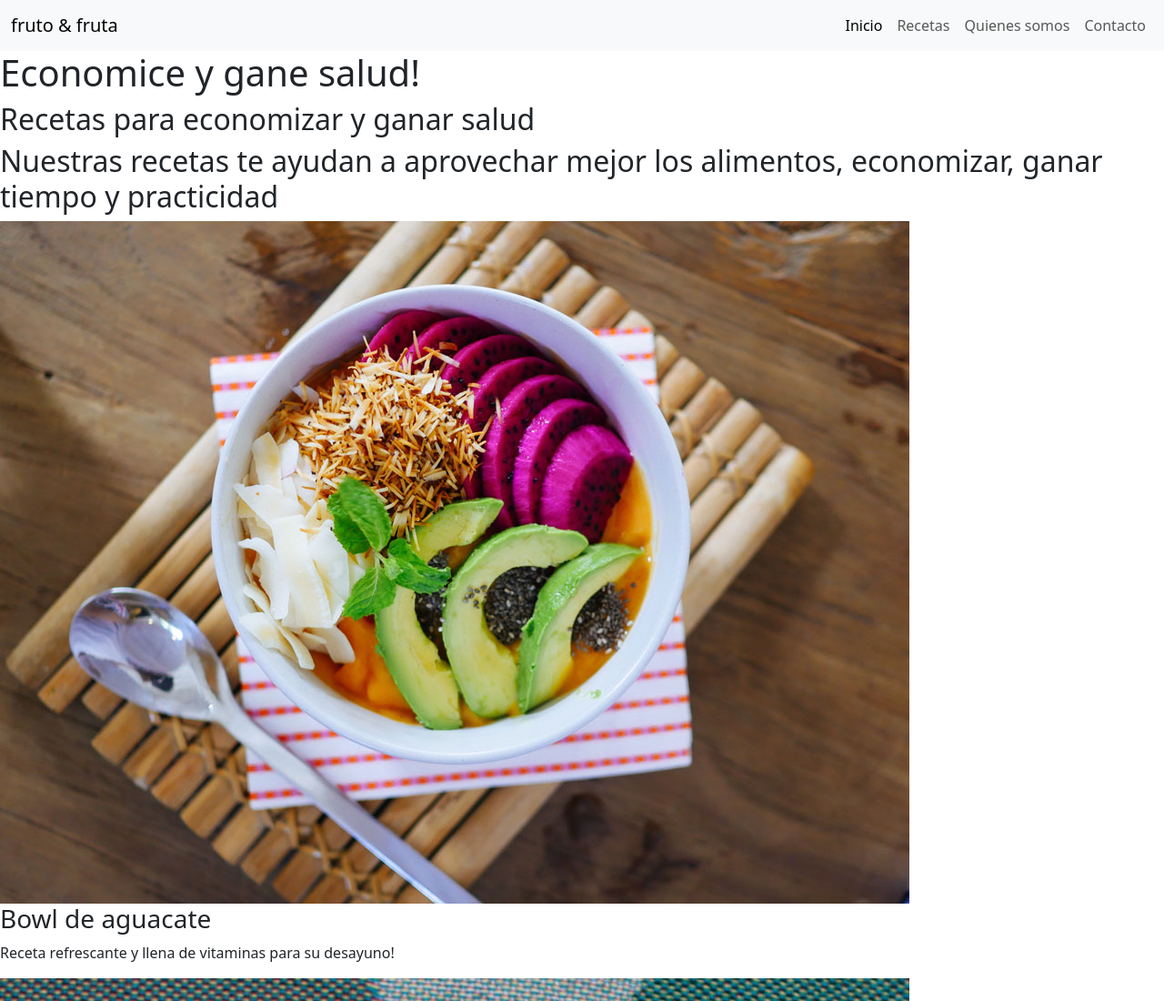
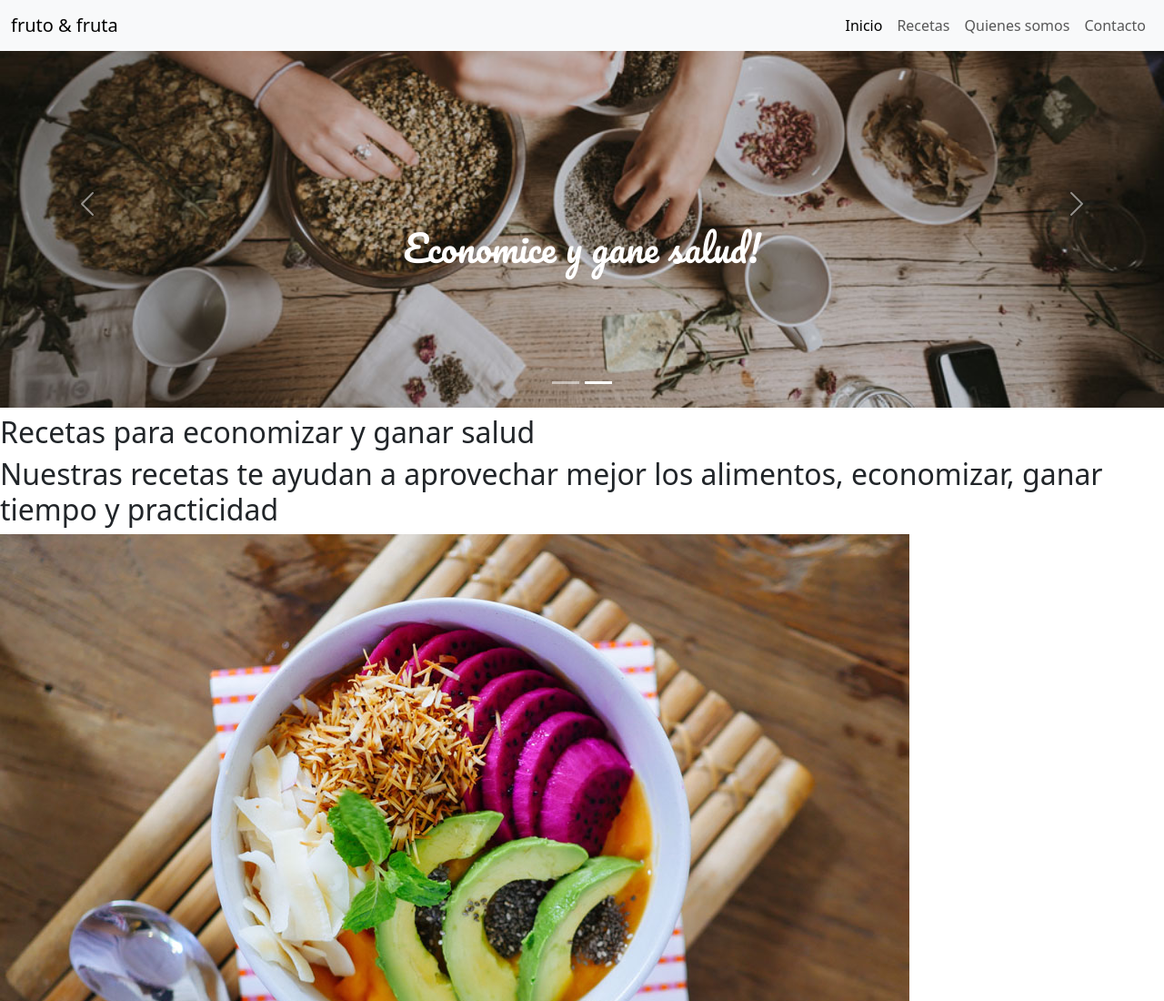
Before and after one commit to SofiDevO/bootstrap-curso, a plain HTML site: page index.html in a window 1280 px wide. Shown: the top 1100 px of the page at 91% size. Drawn offline with nearby package versions, Linux system fonts and the light colour scheme.

Commit message:
Clase 12

```diff
--- a/index.html
+++ b/index.html
@@ -7,6 +7,9 @@
   <title>fruta y fruto</title>
   <link href="https://cdn.jsdelivr.net/npm/bootstrap@5.3.2/dist/css/bootstrap.min.css" rel="stylesheet" integrity="sha384-T3c6CoIi6uLrA9TneNEoa7RxnatzjcDSCmG1MXxSR1GAsXEV/Dwwykc2MPK8M2HN" crossorigin="anonymous">
   <link rel="stylesheet" type="text/css" href="src/style.css">
+  <link rel="preconnect" href="https://fonts.googleapis.com">
+<link rel="preconnect" href="https://fonts.gstatic.com" crossorigin>
+<link href="https://fonts.googleapis.com/css2?family=Pacifico&display=swap" rel="stylesheet">
 </head>
 
 <body>
@@ -26,10 +29,40 @@
       </div>
     </div>
   </nav>
-  <title>fruto & fruta</title>
+  <div id="carouselExampleCaptions" class="carousel slide pt-5" data-bs-interval="3000" data-bs-ride="carousel">
+    <div class="carousel-indicators">
+      <button type="button" data-bs-target="#carouselExampleCaptions" data-bs-slide-to="0" class="active" aria-current="true" aria-label="Slide 1"></button>
+      <button type="button" data-bs-target="#carouselExampleCaptions" data-bs-slide-to="1" aria-label="Slide 2"></button>
 
-  <h1 class="titulo">Reaproveche mejor los alimentos!</h1>
-  <h1>Economice y gane salud!</h1>
+    </div>
+    <div class="carousel-inner ">
+      <div class="carousel-item active ">
+        <img src="./src/img/carrusel-img1.jpg" class="d-block w-100 img__carrusel" alt="imagen carrusel">
+        <div class="carousel-caption  d-md-block h-50 d-inline-block">
+          <h1 class="titulo__carrusel">Reaproveche mejor los alimentos!</h1>
+        </div>
+      </div>
+      <div class="carousel-item">
+        <img src="./src/img/carrusel-img2.jpg" class="d-block w-100 img__carrusel" alt="imagen carrusel">
+        <div class="carousel-caption  d-md-block h-50 d-inline-block">
+          <h1 class="titulo__carrusel">Economice y gane salud!</h1>
+        </div>
+      </div>
+    </div>
+    <button class="carousel-control-prev" type="button" data-bs-target="#carouselExampleCaptions" data-bs-slide="prev">
+      <span class="carousel-control-prev-icon" aria-hidden="true"></span>
+      <span class="visually-hidden">Previous</span>
+    </button>
+    <button class="carousel-control-next" type="button" data-bs-target="#carouselExampleCaptions" data-bs-slide="next">
+      <span class="carousel-control-next-icon" aria-hidden="true"></span>
+      <span class="visually-hidden">Next</span>
+    </button>
+  </div>
+
+
+
+  <h1 class="titulo"></h1>
+  <h1></h1>
 
   <h2 >Recetas para economizar y ganar salud</h2>
   <h2>Nuestras recetas te ayudan a aprovechar mejor los alimentos, economizar, ganar tiempo y practicidad</h2>
--- a/src/style.css
+++ b/src/style.css
@@ -1,3 +1,9 @@
-.titulo{
-    color: red;
+.titulo__carrusel{
+    font-family: 'Pacifico', cursive;
 }
+
+.img__carrusel{
+    height: 400px;
+    object-fit: cover;
+    object-position: 0 80%;
+}
```
